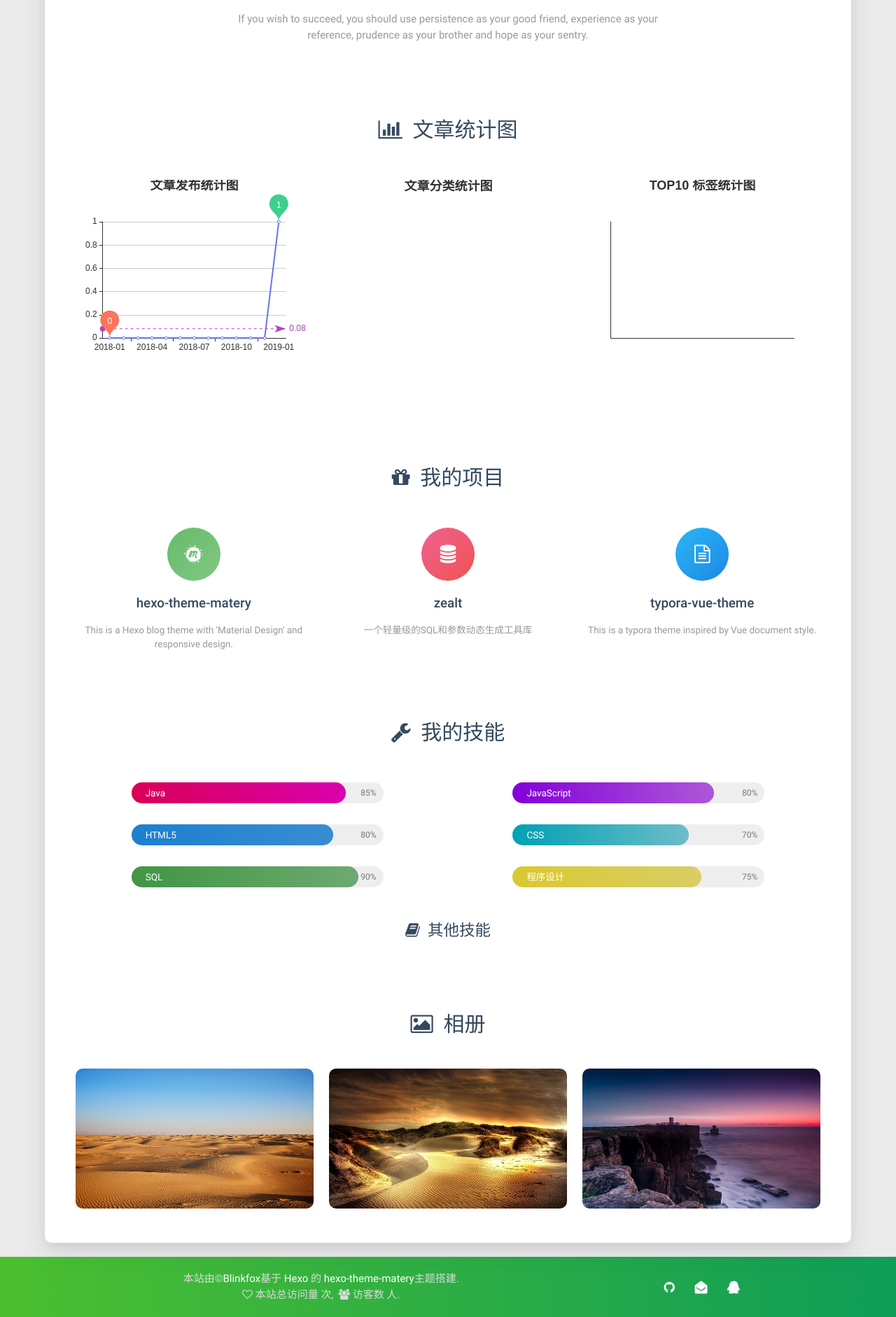
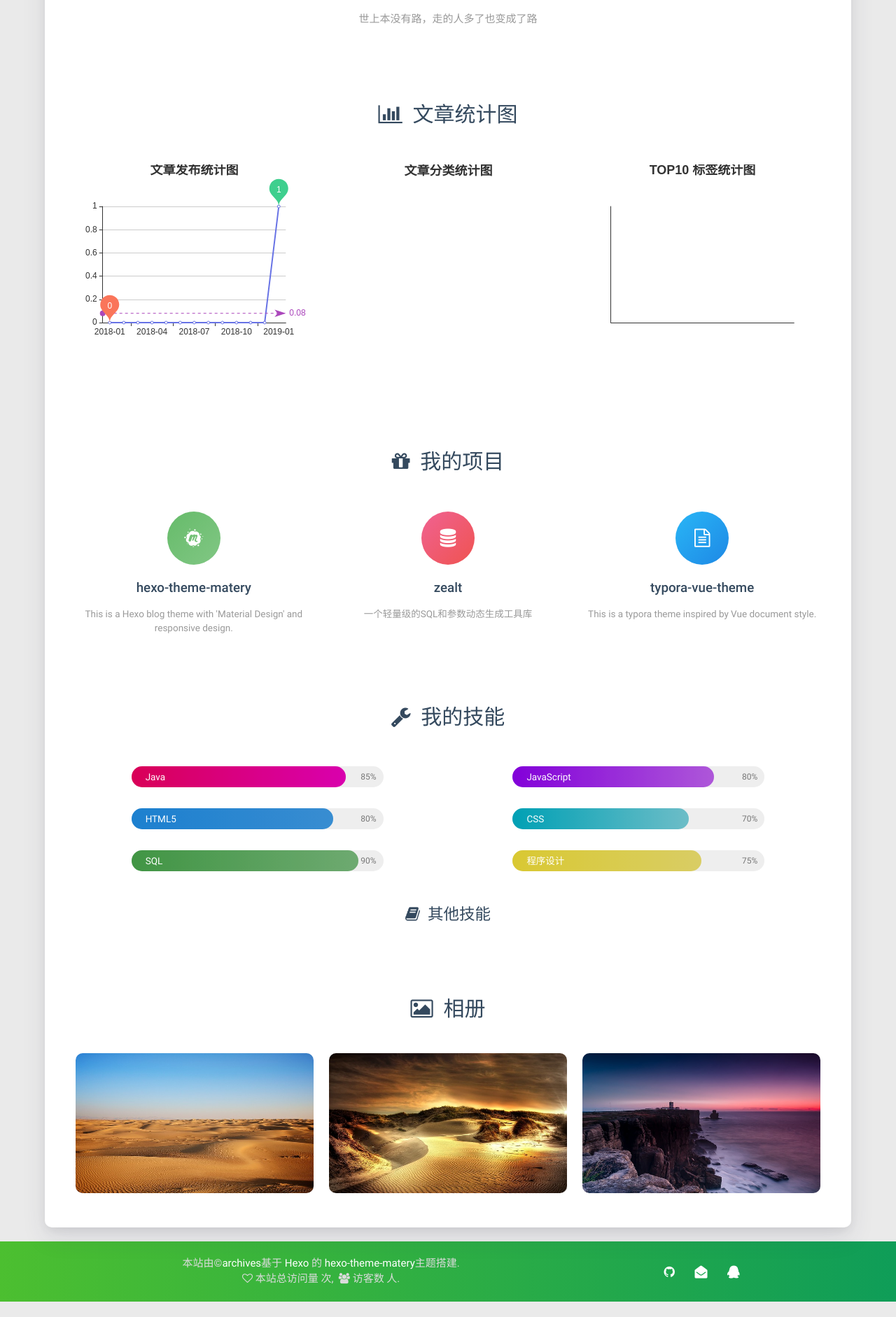
Before and after one commit to 15583605129/archives.github.io, a plain HTML site: page about/index.html in a window 1280 px wide. Shown: the part 737-2619 px from the top of the page at 70% size. After the commit the page ends 2597 px from the top, so only its background shows below. Drawn offline with Linux system fonts and the light colour scheme; some packages are replaced by stand-ins of ours; a script that the page names is missing.

Commit message:
Site updated: 2019-01-28 15:02:17

```diff
--- a/about/index.html
+++ b/about/index.html
@@ -369,7 +369,7 @@ $('.bg-cover').css('background-image', 'url(/medias/banner/' + new Date().getDay
                     </div>
                 </div>
 
-                <div class="introduction center-align" data-aos="fade-up">If you wish to succeed, you should use persistence as your good friend, experience as your reference, prudence as your brother and hope as your sentry.</div>
+                <div class="introduction center-align" data-aos="fade-up">世上本没有路，走的人多了也变成了路</div>
 
                 <style type="text/css">
     #posts-chart,
@@ -724,7 +724,7 @@ $('.bg-cover').css('background-image', 'url(/medias/banner/' + new Date().getDay
 <footer class="page-footer bg-color">
     <div class="container row center-align">
         <div class="col s12 m8 l8 copy-right">
-            本站由&copy;<a href="https://blinkfox.github.io/" target="_blank">Blinkfox</a>基于
+            本站由&copy;<a href="https://hmg-lf.cn/" target="_blank">archives</a>基于
             <a href="https://hexo.io/" target="_blank">Hexo</a> 的
             <a href="https://github.com/blinkfox/hexo-theme-matery" target="_blank">hexo-theme-matery</a>主题搭建.
 
```
Also changed, not shown: 2019/01/28/hello-world/index.html (+1 -1 lines), archives/2019/01/index.html (+1 -1 lines), archives/2019/index.html (+1 -1 lines), archives/index.html (+1 -1 lines), categories/index.html (+1 -1 lines), friends/index.html (+1 -1 lines), index.html (+1 -1 lines), tags/index.html (+1 -1 lines).
